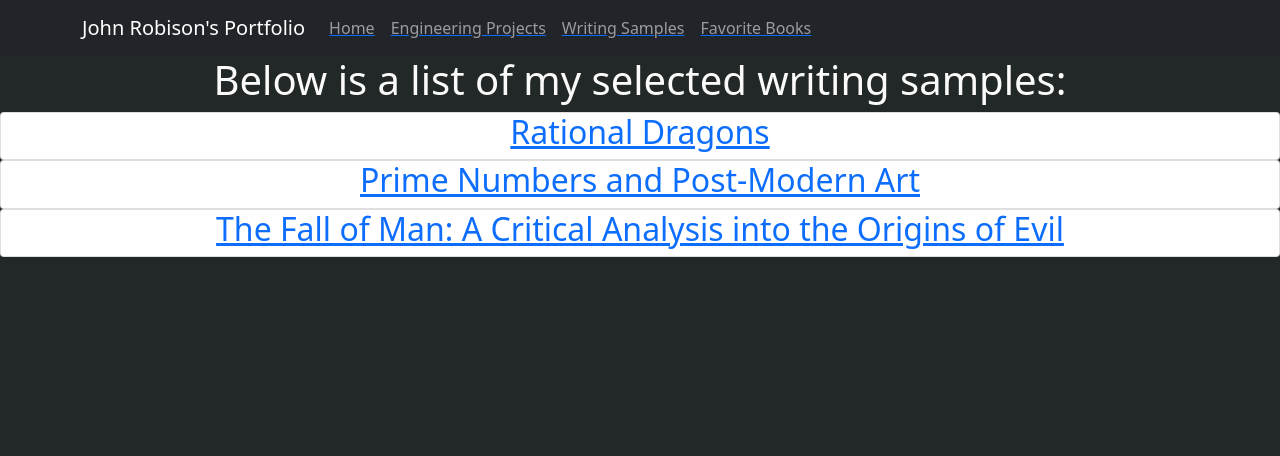
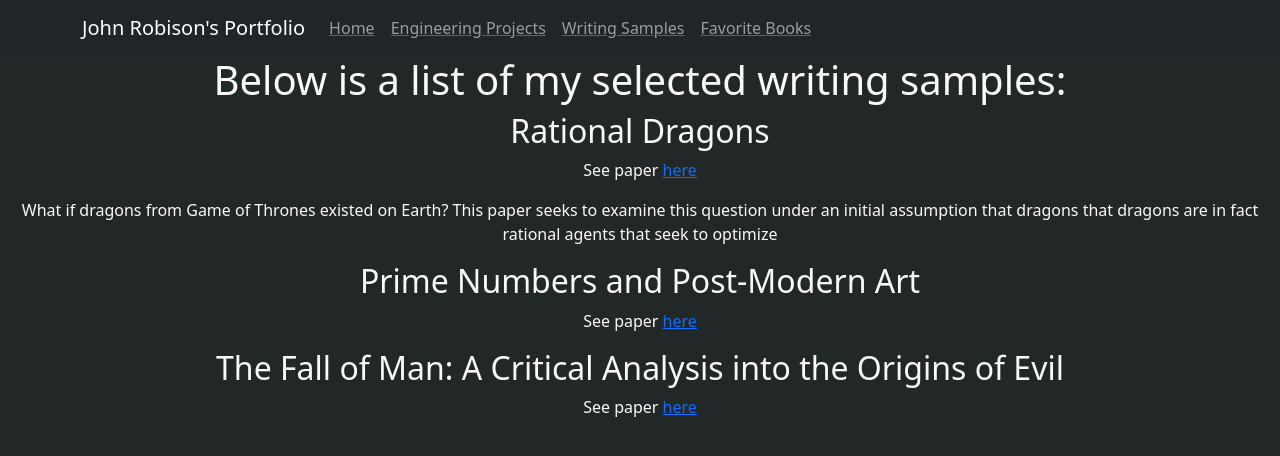
Before and after one commit to robisonJohn/Portfolio-Revised, a React (Create React App) app in the folder client/: page /writing in a window 1280 px wide. Shown: the top 456 px of the page. Built offline with nearby package versions, Linux system fonts and the light colour scheme.

Commit message:
rendered books on page

```diff
--- a/client/src/screens/WritingSamples/WritingSamples.jsx
+++ b/client/src/screens/WritingSamples/WritingSamples.jsx
@@ -4,23 +4,23 @@ const WritingSamples = () => {
     return (
         <div>
             <h1>Below is a list of my selected writing samples: </h1>
-            <Card>
-                <a href="https://github.com/robisonJohn/Portfolio-Revised/blob/main/MCM_Final_Assignment.pdf">
-                    <h2>Rational Dragons</h2>
-                </a>
-            </Card>
+            <div>
+                <h2>Rational Dragons</h2>
+                <p>See paper <a href="https://github.com/robisonJohn/Portfolio-Revised/blob/main/MCM_Final_Assignment.pdf">here</a></p>
+                <p>What if dragons from Game of Thrones existed on Earth? This paper seeks to examine this question under an initial assumption that dragons
+                    that dragons are in fact rational agents that seek to optimize
+                </p>
+            </div>
 
-            <Card>
-                <a href="https://github.com/robisonJohn/Portfolio-Revised/blob/main/Prime%20Numbers%20and%20Post-Modern%20Art.pdf">
-                    <h2>Prime Numbers and Post-Modern Art</h2>
-                </a>
-            </Card>
+            <div>
+                <h2>Prime Numbers and Post-Modern Art</h2>
+                <p>See paper <a href="https://github.com/robisonJohn/Portfolio-Revised/blob/main/Prime%20Numbers%20and%20Post-Modern%20Art.pdf">here</a></p>
+            </div>
 
-            <Card>
-                <a href="https://github.com/robisonJohn/Portfolio-Revised/blob/main/The%20Fall%20of%20Man-2.pdf">
-                    <h2>The Fall of Man: A Critical Analysis into the Origins of Evil</h2>
-                </a>
-            </Card>
+            <div>
+                <h2>The Fall of Man: A Critical Analysis into the Origins of Evil</h2>
+                <p>See paper <a href="https://github.com/robisonJohn/Portfolio-Revised/blob/main/The%20Fall%20of%20Man-2.pdf">here</a></p>
+            </div>
 
         </div>
     )
```
Also changed, not shown: 1 other file (tests, documents, lock files or other folders).
